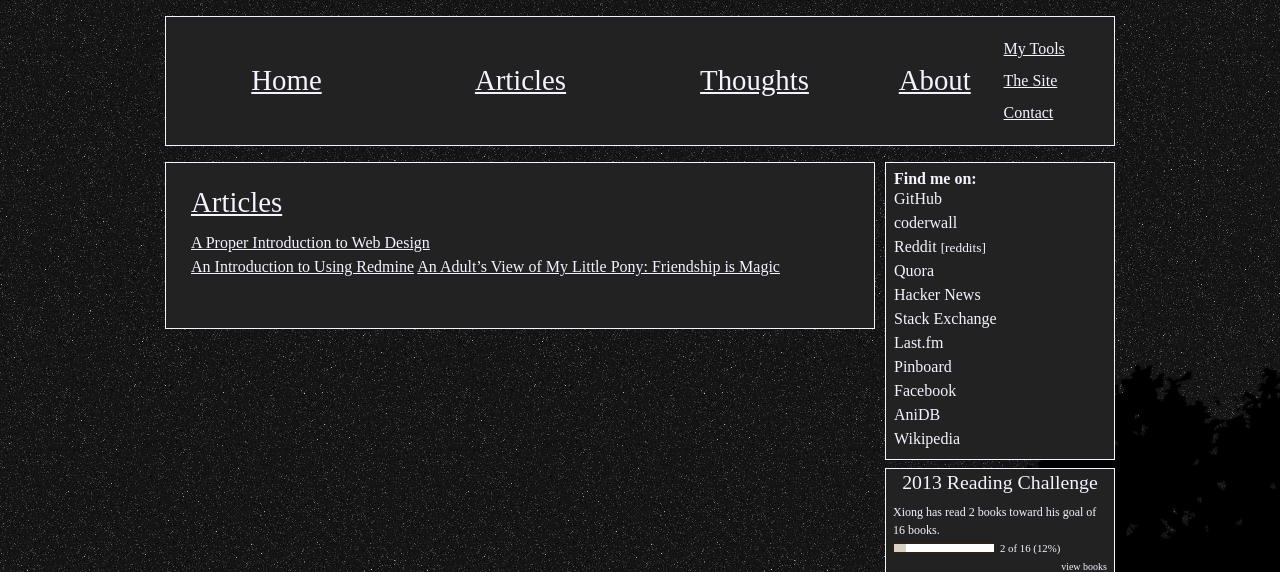
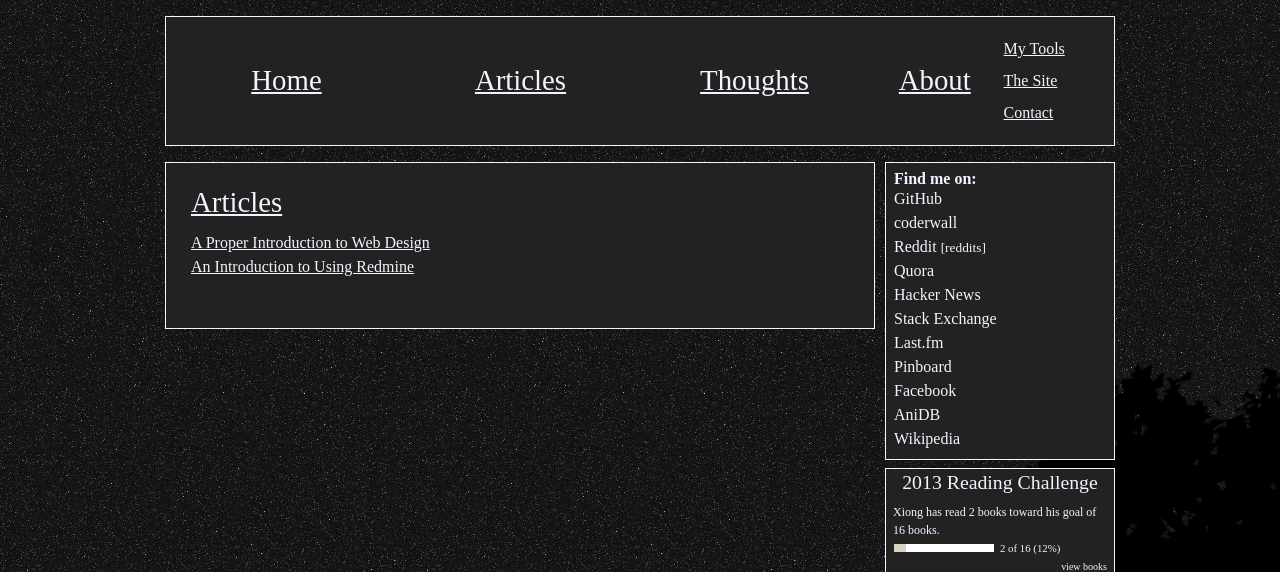
Before and after one commit to xiongchiamiov/xiongchiamiov.github.com, a Jekyll site: the page built from articles/index.md, in a window 1280 px wide, cut to the strip 0-572 px from the top of the page. Built offline with Jekyll 4.4.1, drawn with Linux system fonts in a browser that asks for light colours; Markdown is read by kramdown in place of the engine named in the settings; comment, search, counter and statistics services are not loaded.

Commit message:
Remove link to dead mlp article series.
I never finished that, but somehow the link slipped in.

```diff
--- a/articles/index.md
+++ b/articles/index.md
@@ -5,4 +5,3 @@ title: Articles
 
 [A Proper Introduction to Web Design](web-design/)
 [An Introduction to Using Redmine](redmine/)
-[An Adult's View of My Little Pony: Friendship is Magic](my-little-pony/)
```
